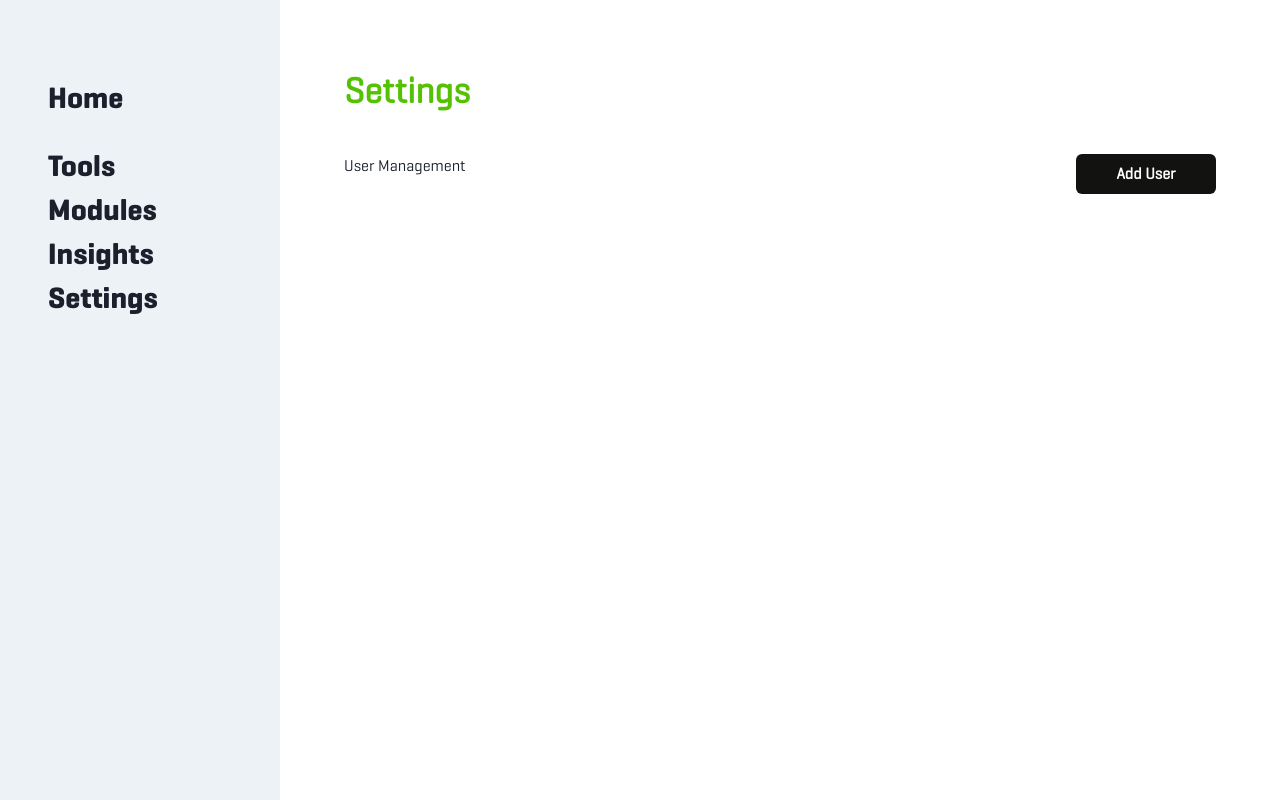
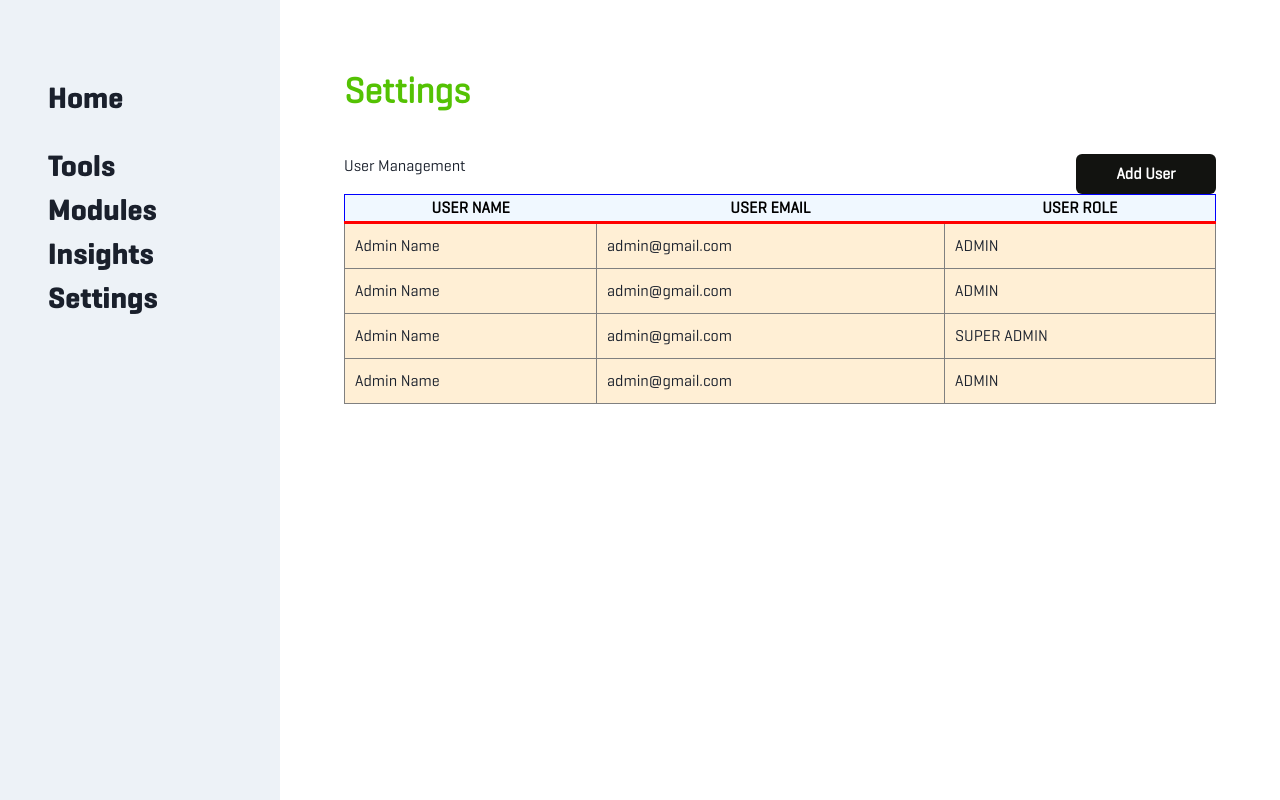
Before and after one commit to uwblueprint/headsupguys, a Next.js app: page /admin/settings in a window 1280 px wide. Built offline with nearby package versions, Linux system fonts and the light colour scheme.

Commit message:
add initial table

```diff
--- a/package.json
+++ b/package.json
@@ -21,8 +21,8 @@
         "@emotion/styled": "^11.0.0",
         "@types/jest": "^26.0.23",
         "@types/mongodb": "^3.6.16",
+        "add": "^2.0.6",
         "faker": "^5.5.3",
-        "add": "^2.0.6",
         "framer-motion": "^3.2.1",
         "mongodb": "^3.6.9",
         "mongoose": "^5.12.12",
@@ -31,6 +31,7 @@
         "prettier": "^2.2.1",
         "react": "17.0.2",
         "react-dom": "17.0.2",
+        "react-table": "^7.7.0",
         "swr": "^0.4.0",
         "validator": "^13.6.0",
         "yarn": "^1.22.10"
--- a/pages/admin/settings.tsx
+++ b/pages/admin/settings.tsx
@@ -1,12 +1,78 @@
 import React, { useState, useEffect } from "react";
 import { Flex, Text, Button, useDisclosure, Spacer } from "@chakra-ui/react";
-
+import { useTable } from "react-table";
 import { Modal } from "@components";
 import adminUsers from "data/adminUsers";
 
 const SettingsPage: React.FC = () => {
     const { isOpen, onOpen, onClose } = useDisclosure();
-    const [toolsArray, setToolsArray] = useState([]);
+    const data = React.useMemo(() => adminUsers, []);
+    const columns = React.useMemo(
+        () => [
+            {
+                Header: "USER NAME",
+                accessor: "name", // accessor is the "key" in the data
+            },
+            {
+                Header: "USER EMAIL",
+                accessor: "email",
+            },
+            {
+                Header: "USER ROLE",
+                accessor: "role",
+            },
+        ],
+        [],
+    );
+    const { getTableProps, getTableBodyProps, headerGroups, rows, prepareRow } =
+        useTable({ columns, data });
+
+    const table = (
+        <table {...getTableProps()} style={{ border: "solid 1px blue" }}>
+            <thead>
+                {headerGroups.map((headerGroup) => (
+                    <tr {...headerGroup.getHeaderGroupProps()}>
+                        {headerGroup.headers.map((column) => (
+                            <th
+                                {...column.getHeaderProps()}
+                                style={{
+                                    borderBottom: "solid 3px red",
+                                    background: "aliceblue",
+                                    color: "black",
+                                    fontWeight: "bold",
+                                }}
+                            >
+                                {column.render("Header")}
+                            </th>
+                        ))}
+                    </tr>
+                ))}
+            </thead>
+            <tbody {...getTableBodyProps()}>
+                {rows.map((row) => {
+                    prepareRow(row);
+                    return (
+                        <tr {...row.getRowProps()}>
+                            {row.cells.map((cell) => {
+                                return (
+                                    <td
+                                        {...cell.getCellProps()}
+                                        style={{
+                                            padding: "10px",
+                                            border: "solid 1px gray",
+                                            background: "papayawhip",
+                                        }}
+                                    >
+                                        {cell.render("Cell")}
+                                    </td>
+                                );
+                            })}
+                        </tr>
+                    );
+                })}
+            </tbody>
+        </table>
+    );
 
     return (
         <Flex direction="column" padding="16">
@@ -16,9 +82,9 @@ const SettingsPage: React.FC = () => {
             <Flex>
                 <Text>User Management</Text>
                 <Spacer />
-
                 <Button minWidth="140">Add User</Button>
             </Flex>
+            {table}
         </Flex>
     );
 };
```
Also changed, not shown: 1 other file (tests, documents, lock files or other folders).
